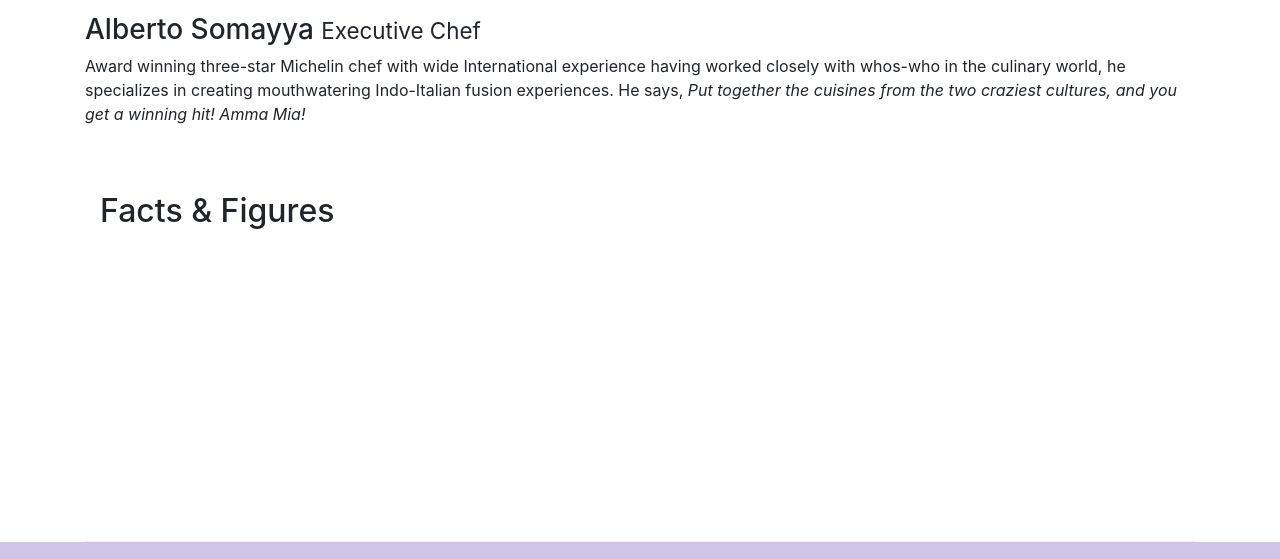
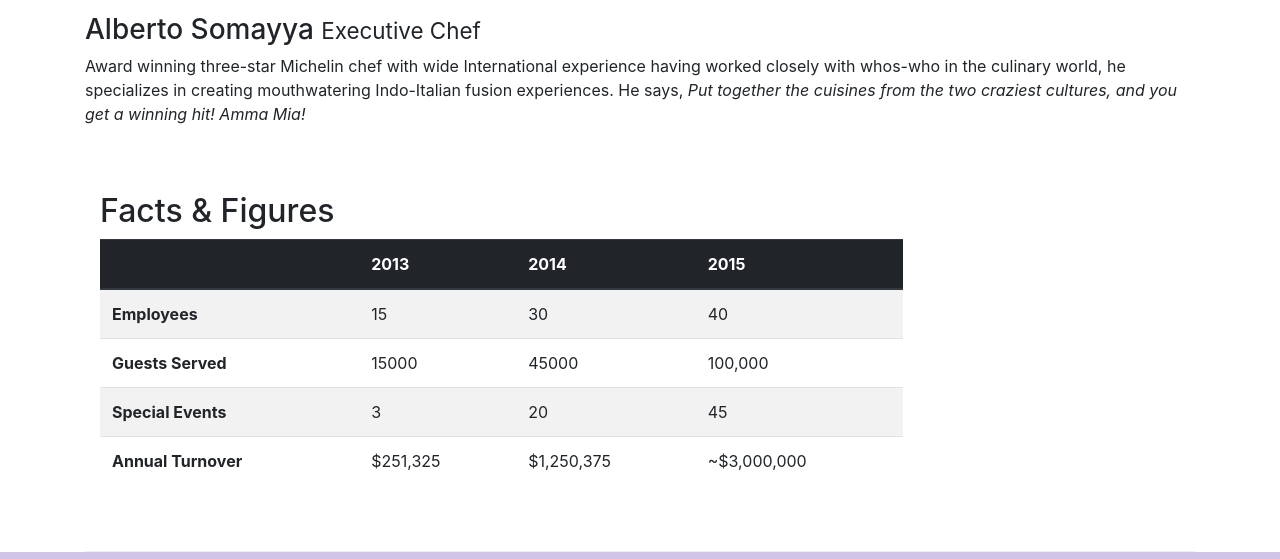
Before and after one commit to lubcolas/conFusion, a website: page aboutus.html in a window 1280 px wide. Shown: the part 1311-1870 px from the top of the page. Drawn offline with nearby package versions, Linux system fonts and the light colour scheme.

Commit message:
Boosttrap - Tables

```diff
--- a/aboutus.html
+++ b/aboutus.html
@@ -93,6 +93,45 @@
         <div class="col-12 col-sm-9">
             <h2>Facts &amp; Figures</h2>
 
+            <!--Inside the first column of this row, insert the table as follow-->
+            <div class="table-responsive">
+                <table class="table table-striped">
+                    <thead class="thead-dark">
+                        <tr>
+                            <th>&nbsp;</th>
+                            <th>2013</th>
+                            <th>2014</th>
+                            <th>2015</th>
+                        </tr>
+                    </thead>
+                    <tbody>
+                        <tr>
+                            <th>Employees</th>
+                            <td>15</td>
+                            <td>30</td>
+                            <td>40</td>
+                        </tr>
+                        <tr>
+                            <th>Guests Served</th>
+                            <td>15000</td>
+                            <td>45000</td>
+                            <td>100,000</td>
+                        </tr>
+                        <tr>
+                            <th>Special Events</th>
+                            <td>3</td>
+                            <td>20</td>
+                            <td>45</td>
+                        </tr>
+                        <tr>
+                            <th>Annual Turnover</th>
+                            <td>$251,325</td>
+                            <td>$1,250,375</td>
+                            <td>~$3,000,000</td>
+                        </tr>
+                    </tbody>
+                </table>
+            </div>
         </div>
          <div class="col-12 col-sm-3">
         </div>
```
